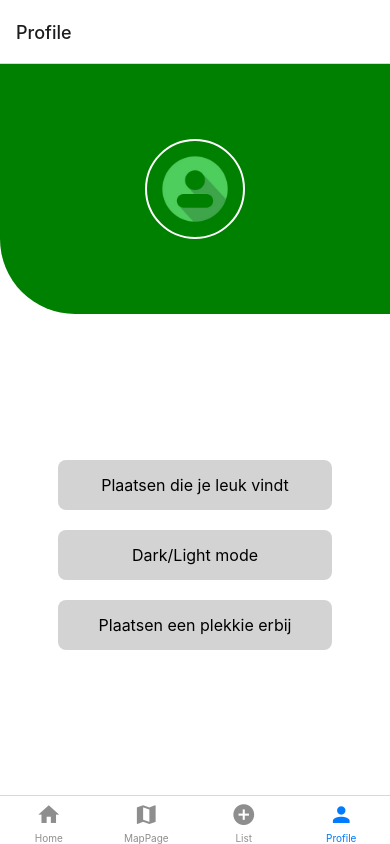
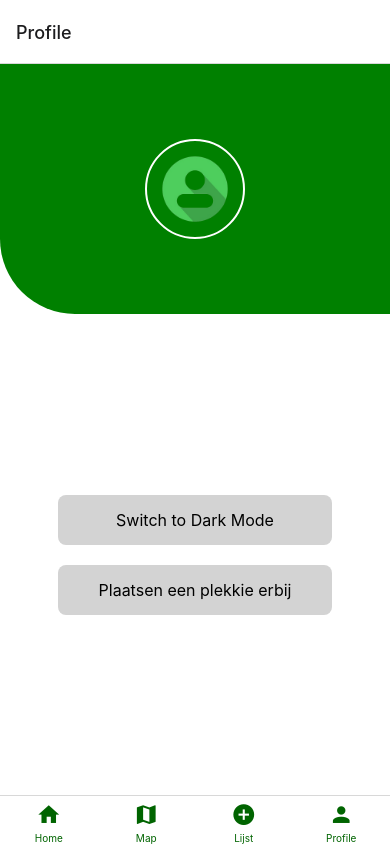
Before and after one commit to furkanzelik/GroenRotterdam, a React Native app: screen /Profile in a window 390 px wide. Built offline with nearby package versions, Linux system fonts and the light colour scheme.

Commit message:
added functions to like, darkmode and filter

```diff
--- a/App.js
+++ b/App.js
@@ -2,71 +2,97 @@
 // if clicked on the map icon, the mapPage is shown.
 // if clicked on the profile icon, the profilePage is shown.
 
-import { StyleSheet, Text, View } from 'react-native';
-import {NavigationContainer} from '@react-navigation/native';
+import {StyleSheet, Text, useColorScheme, View} from 'react-native';
+import {DarkTheme, DefaultTheme, NavigationContainer} from '@react-navigation/native';
 import {createBottomTabNavigator} from "@react-navigation/bottom-tabs";
 import {MaterialCommunityIcons} from '@expo/vector-icons';
 import startPage from './components/pages/startPage';
-import mapPage from './components/pages/mapPage';
-import profilePage from './components/pages/profilePage';
 import listPage from './components/pages/listPage';
-import React from "react";
+import React, {useEffect, useState} from "react";
 import MapStack from "./components/mapNavigator/mapNavigation";
+import AsyncStorage from "@react-native-async-storage/async-storage";
+import ProfilePage from "./components/pages/profilePage";
+import {ThemeContext, darkMode} from "./components/context/ThemeContext";
 
 
 const Tab = createBottomTabNavigator();
 
 
-// navigation container did as the documentation said.
+
+
+// navigation container zoals de documentatie van react-navigation aangeeft
     export default function App() {
+
+        const [isDarkTheme, setIsDarkTheme] = useState(false);
+
+        useEffect(() => {
+            const loadTheme = async () => {
+                const theme = await AsyncStorage.getItem('theme');
+                setIsDarkTheme(theme === 'dark');
+            }
+            loadTheme();
+        }, []);
+
+        const toggleDarkmode = async () => {
+            const newTheme = !isDarkTheme ? 'light' : 'dark';
+            setIsDarkTheme(!isDarkTheme);
+            await AsyncStorage.setItem('theme', newTheme);
+        }
+
         return (
-        <NavigationContainer
+            <ThemeContext.Provider value={{ isDarkTheme, toggleDarkmode }}>
+                <NavigationContainer theme={isDarkTheme ? darkMode : DefaultTheme}>
+                    <Tab.Navigator
                         initialRouteName="Start"
                         screenOptions={{
                             tabBarActiveTintColor: 'darkgreen',
                             tabBarInactiveTintColor: 'darkgreen',
                         }}>
-            <Tab.Navigator >
                         <Tab.Screen
                             name="Start"
                             component={startPage}
                             options={{
                                 headerShown: false,
-                        tabBarLabel:"Home",
-                        tabBarIcon: ({color, size}) => (
-                            <MaterialCommunityIcons name="home" color={color} size={size}/>
+                                tabBarLabel: "Home",
+                                tabBarIcon: ({ color, size }) => (
+                                    <MaterialCommunityIcons name="home" color={isDarkTheme ? '#000' : 'darkgreen'} size={size} />
                                 ),
-                    }}/>
+                            }}
+                        />
                         <Tab.Screen
                             name="Map"
                             component={MapStack}
                             options={{
                                 headerShown: false,
-                        tabBarLabel: "MapPage",
+                                tabBarLabel: "Map",
                                 tabBarIcon: ({ color, size }) => (
-                            <MaterialCommunityIcons name="map" color={color} size={size} />
+                                    <MaterialCommunityIcons name="map" color={isDarkTheme ? '#000' : 'darkgreen'} size={size} />
                                 ),
-                    }} />
+                            }}
+                        />
                         <Tab.Screen
                             name="List of green Places"
                             component={listPage}
                             options={{
-                        tabBarLabel: "List",
+                                tabBarLabel: "Lijst",
                                 tabBarIcon: ({ color, size }) => (
-                            <MaterialCommunityIcons name="plus-circle" color={color} size={size} />
+                                    <MaterialCommunityIcons name="plus-circle" color={isDarkTheme ? '#000' : 'darkgreen'} size={size} />
                                 ),
-                    }} />
+                            }}
+                        />
                         <Tab.Screen
                             name="Profile"
-                    component={profilePage}
                             options={{
                                 tabBarLabel: "Profile",
                                 tabBarIcon: ({ color, size }) => (
-                            <MaterialCommunityIcons name="account" color={color} size={size} />
+                                    <MaterialCommunityIcons name="account" color={isDarkTheme ? '#000' : 'darkgreen'} size={size} />
                                 ),
-                    }} />
+                            }}>
+                            {(props) => <ProfilePage {...props} />}
+                        </Tab.Screen>
                     </Tab.Navigator>
                 </NavigationContainer>
+            </ThemeContext.Provider>
         );
     }
 
--- /dev/null
+++ b/components/context/ThemeContext.js
@@ -0,0 +1,16 @@
+import {createContext} from "react";
+import {DefaultTheme, DarkTheme} from "@react-navigation/native";
+
+const darkMode = {
+    ...DarkTheme,
+    colors: {
+        ...DarkTheme.colors,
+        background: 'black',
+        card: 'black',
+        text: 'white',
+        border: 'white',
+    },
+};
+// context voor het thema van de app
+
+export const ThemeContext = createContext({dark: darkMode, light: DefaultTheme});
--- a/components/mapNavigator/mapNavigation.js
+++ b/components/mapNavigator/mapNavigation.js
@@ -9,7 +9,7 @@ function MapStack() {
     return (
         <Stack.Navigator initialRouteName="Map">
             <Stack.Screen
-                name="Map"
+                name="map"
                 component={MapPage}
                 options={{ headerShown: false }}
             />
--- a/components/pages/infoPlace.js
+++ b/components/pages/infoPlace.js
@@ -1,12 +1,42 @@
 import React from "react";
-import {Text} from "react-native";
+import { Text, View, Image, StyleSheet, ScrollView } from "react-native";
+import {ThemeContext} from "../context/ThemeContext";
 
-function InfoPlace() {
+function InfoPlace({ route }) {
+    const { placeTitle, placeLongDescription, placeImage } = route.params; // alle parameters die vanaf de mappage callouts worden meegegeven
+    const {isDarkTheme, toggleDarkmode} = React.useContext(ThemeContext);
+
     return (
-
-            <Text>Info place</Text>
-
+        <View style={[styles.container, {backgroundColor: isDarkTheme ? '#333' : '#fff'}]}>
+            <Image style={styles.image} source={{ uri: placeImage }} />
+            <Text style={[styles.title, {color: isDarkTheme ? '#fff' : '#333'}]}>{placeTitle}</Text>
+            <Text style={[styles.description, {color: isDarkTheme ? '#fff' : '#333'}]}>{placeLongDescription}</Text>
+        </View>
     );
 }
 
+const styles = StyleSheet.create({
+    container: {
+        flex: 1,
+        backgroundColor: '#fff',
+    },
+    title: {
+        fontSize: 32,
+        fontWeight: 'bold',
+        marginVertical: 10,
+        textAlign: 'center',
+    },
+    description: {
+        fontSize: 20,
+        marginTop: '15%',
+        textAlign: 'center',
+    },
+    image: {
+        width: '100%',
+        height: '40%',
+        resizeMode: 'cover',
+        marginBottom: 20,
+    },
+});
+
 export default InfoPlace;
--- a/components/pages/listPage.js
+++ b/components/pages/listPage.js
@@ -1,15 +1,21 @@
-import React, { useEffect, useState } from 'react';
-import { Text, View, StyleSheet, FlatList, Pressable, Image, StatusBar, TouchableOpacity,Button } from 'react-native';
+import React, {useEffect, useState, useContext} from 'react';
+import {Text, View, StyleSheet, FlatList, Pressable, Image, StatusBar, TouchableOpacity, Button} from 'react-native';
 import AsyncStorage from '@react-native-async-storage/async-storage';
 import Icon from 'react-native-vector-icons/FontAwesome';
+import Search from '../../components/searchbar/searchBar';
+import {ThemeContext} from '../context/ThemeContext';
 
-import Search from '../../components/searchbar/searchBar';
+const ListPage = ({navigation}) => {
 
-const ListPage = ({ navigation }) => {
+    // usestates globaal aangemaakt om de code netter te houden
+
     const [greenPlaceData, setGreenPlaceData] = useState([]);
     const [favorites, setFavorites] = useState({});
+    const [showFavoritesOnly, setShowFavoritesOnly] = useState(false);
+    const {isDarkTheme, toggleDarkmode} = useContext(ThemeContext);
 
     useEffect(() => {
+        // fetch data van de groene plaatsen via github "een online server"
         const fetchData = async () => {
             try {
                 const response = await fetch("https://raw.githubusercontent.com/furkanzelik/GroenRotterdam/master/greenPlaceData.json");
@@ -21,6 +27,7 @@ const ListPage = ({ navigation }) => {
         };
 
         const loadFavorites = async () => {
+            // laad de favorieten van de gebruiker
             try {
                 const storedFavorites = await AsyncStorage.getItem('favorites');
                 if (storedFavorites !== null) {
@@ -35,7 +42,7 @@ const ListPage = ({ navigation }) => {
         loadFavorites();
     }, []);
 
-    const toggleFavorite = async (item) => {
+    const toggleFavorite = async (item) => { // functie om favorieten toe te voegen of te verwijderen
         const newFavorites = {
             ...favorites,
             [item.title]: !favorites[item.title]
@@ -50,24 +57,35 @@ const ListPage = ({ navigation }) => {
 
     const isFavorite = (item) => favorites[item.title];
 
+    const filteredData = showFavoritesOnly ? greenPlaceData.filter(isFavorite) : greenPlaceData; // filter de data op favorieten
+
     return (
-        <View style={styles.container}>
-            <Search />
+        <View style={[styles.container, {backgroundColor: isDarkTheme ? '#333' : '#fff'}]}>
+            {/*<Search />*/}
+            <Button
+                // de favoriten filter button
+                title={showFavoritesOnly ? 'Toon alle plaatsen' : 'Toon alleen favorieten'}
+                onPress={() => setShowFavoritesOnly(!showFavoritesOnly)}
+            />
             <FlatList
                 style={styles.flatList}
-                data={greenPlaceData}
+                data={filteredData}
                 horizontal={false}
                 numColumns={2}
                 keyExtractor={(item, index) => index.toString()}
-                renderItem={({ item }) => (
-                    <View style={styles.items}>
+                renderItem={({item}) => (
+                    <View style={[styles.items, {backgroundColor: isDarkTheme ? '#444' : '#fff'}]}>
                         <Pressable onPress={() => console.log(item.title)}>
-                            <Text style={styles.itemTitle}>{item.title}</Text>
-                            <Image style={styles.itemImage} source={{ uri: item.image }} />
+                            <Text style={[styles.itemTitle, {color: isDarkTheme ? '#fff' : '#000'}]}>{item.title}</Text>
+                            <Image style={styles.itemImage} source={{uri: item.image}}/>
                             <View style={styles.buttonDirection}>
-                                <Button title={"Meer info"} onPress={() => navigation.navigate('infoPlace')} />
+                                <Button title="Meer info" onPress={() => navigation.navigate('infoPlace', {
+                                    placeTitle: item.title,
+                                    placeDescription: item.longDescription
+                                })}/>
                                 <TouchableOpacity onPress={() => toggleFavorite(item)}>
-                                    <Icon style={styles.heart} name="heart" size={24} color={isFavorite(item) ? 'red' : 'grey'} />
+                                    <Icon style={styles.heart} name="heart" size={24}
+                                          color={isFavorite(item) ? 'red' : 'grey'}/>
                                 </TouchableOpacity>
                             </View>
                         </Pressable>
@@ -83,15 +101,13 @@ const styles = StyleSheet.create({
         flex: 1,
         marginTop: StatusBar.currentHeight || 0,
     },
-
     flatList: {
         marginTop: "15%",
     },
-
     items: {
         padding: 20,
         width: 150,
-        height: 200,
+        height: 220,
         marginVertical: 5,
         marginHorizontal: 5,
         alignSelf: 'center',
@@ -99,13 +115,11 @@ const styles = StyleSheet.create({
         borderTopWidth: 1,
         borderRadius: 25,
     },
-
     itemTitle: {
         fontSize: 18,
         textAlign: 'center',
         marginBottom: 5,
     },
-
     itemImage: {
         width: 150,
         height: 135,
@@ -117,11 +131,11 @@ const styles = StyleSheet.create({
         justifyContent: 'space-between',
         marginHorizontal: 10,
     },
-
     heart: {
         marginVertical: 4,
         marginHorizontal: 2,
     },
+
 });
 
 export default ListPage;
--- a/components/pages/mapPage.js
+++ b/components/pages/mapPage.js
@@ -1,18 +1,20 @@
-import React, { useEffect, useState, useRef } from 'react';
+import React, {useEffect, useState, useRef} from 'react';
 import {Text, View, Image, TouchableOpacity, SafeAreaView, Button} from 'react-native';
 import MapView, {Callout, Marker} from 'react-native-maps';
 import * as Location from 'expo-location';
 import Search from '../../components/searchbar/searchBar';
 import greenPlaceData from '../../greenPlaceData.json';
+import {ThemeContext} from "../context/ThemeContext";
 
 const MapPage = ({navigation}) => {
     const [location, setLocation] = useState(null);
     const [errorMsg, setErrorMsg] = useState(null);
     const userPlace = useRef(null);
+    const {isDarkTheme, toggleDarkmode} = React.useContext(ThemeContext);
 
     useEffect(() => {
         (async () => {
-            let { status } = await Location.requestForegroundPermissionsAsync();
+            let {status} = await Location.requestForegroundPermissionsAsync();
             if (status !== 'granted') {
                 setErrorMsg('Permission to access location was denied');
                 return;
@@ -41,10 +43,13 @@ const MapPage = ({navigation}) => {
         }
     }
 
+
     return (
-        <SafeAreaView style={styles.container}>
-            <View style={styles.searchbar}><Search /></View>
-            <MapView  // kaart van Rotterdam
+        // Kaart van Rotterdam
+
+        <SafeAreaView style={[styles.container, {backgroundColor: isDarkTheme ? '#333' : '#fff'}]}>
+            <View style={styles.searchbar}><Search/></View>
+            <MapView
                 ref={userPlace}
                 style={styles.map}
                 initialRegion={{
@@ -52,8 +57,7 @@ const MapPage = ({navigation}) => {
                     longitude: 4.47917,
                     latitudeDelta: 0.0922,
                     longitudeDelta: 0.0421,
-                }}
-            >
+                }}>
                 {/*// stuurt naar de locatie van de gebruiker*/}
                 {location && (
                     <Marker
@@ -68,19 +72,23 @@ const MapPage = ({navigation}) => {
 
                 {greenPlaceData.green_places.map((place, index) => (
                     <Marker
+                        //markers voor de groene plekken
                         key={index}
-                        coordinate={{ latitude: place.latitude, longitude: place.longitude }}
+                        coordinate={{latitude: place.latitude, longitude: place.longitude}}
                         title={place.title}
-                        description={place.description}
-                    >
-                        <Image source={require('../../assets/pin.png')} style={styles.pin} />
-                        <Callout >
-                            <View style={styles.calloutView} >
+                        description={place.description}>
+                        <Image source={require('../../assets/pin.png')} style={styles.pin}/>
+                        <Callout>
+                            <View style={styles.calloutView}>
                                 <Text style={styles.calloutTitle}>{place.title}</Text>
                                 <Text style={styles.calloutDescription}>{place.description}</Text>
                                 <View style={styles.calloutFlex}>
-                                <Image source={{uri: place.image}} style={styles.calloutImage} />
-                                    <Button title="Meer info" onPress={() => navigation.navigate('infoPlace')} />
+                                    <Image source={{uri: place.image}} style={styles.calloutImage}/>
+                                    <Button title="Meer info" onPress={() => navigation.navigate('infoPlace', {
+                                        placeTitle: place.title,
+                                        placeImage: place.image,
+                                        placeLongDescription: place.longDescription,
+                                    })}/>
                                 </View>
                             </View>
                         </Callout>
@@ -89,7 +97,7 @@ const MapPage = ({navigation}) => {
             </MapView>
             {/*stuurt naar de locatie van de gebruiker */}
             <TouchableOpacity onPress={userLocation}>
-                <Image source={require('../../assets/locations.png')} style={styles.locationPin} />
+                <Image source={require('../../assets/locations.png')} style={styles.locationPin}/>
             </TouchableOpacity>
         </SafeAreaView>
     );
--- a/components/pages/profilePage.js
+++ b/components/pages/profilePage.js
@@ -1,25 +1,27 @@
 import React from 'react';
 import {Text, View, StyleSheet, TouchableOpacity, Image} from 'react-native';
 import profileDefault from '../../assets/userDefault.png';
+import {ThemeContext} from '../context/ThemeContext';
 
 const ProfilePage = () => {
+    const {isDarkTheme, toggleDarkmode} = React.useContext(ThemeContext);
     return (
-        <View style={styles.page}>
-            <View style={styles.header}>
+        <View style={[styles.page, {backgroundColor: isDarkTheme ? '#333' : '#fff'}]}>
+            <View style={[styles.header, {backgroundColor: isDarkTheme ? '#444' : '#008000'}]}>
                 <Image
                     style={styles.profileImage}
                     source={profileDefault}
                 />
             </View>
             <View style={styles.container}>
-                <TouchableOpacity style={styles.button}>
-                    <Text style={styles.buttonText}>Plaatsen die je leuk vindt</Text>
+                <TouchableOpacity style={styles.button} onPress={toggleDarkmode}>
+                    <Text style={[styles.buttonText, {color: isDarkTheme ? '#fff' : '#000'}]}>
+                        {isDarkTheme ? 'Switch to Light Mode' : 'Switch to Dark Mode'}
+                    </Text>
                 </TouchableOpacity>
                 <TouchableOpacity style={styles.button}>
-                    <Text style={styles.buttonText}>Dark/Light mode</Text>
-                </TouchableOpacity>
-                <TouchableOpacity style={styles.button}>
-                    <Text style={styles.buttonText}>Plaatsen een plekkie erbij</Text>
+                    <Text style={[styles.buttonText, {color: isDarkTheme ? '#fff' : '#000'}]}>Plaatsen een plekkie
+                        erbij</Text>
                 </TouchableOpacity>
             </View>
         </View>
--- a/components/pages/startPage.js
+++ b/components/pages/startPage.js
@@ -3,7 +3,6 @@ import {
     Text,
     View,
     ImageBackground,
-    Button,
     StyleSheet,
     TouchableOpacity
 } from 'react-native';
@@ -23,7 +22,7 @@ const StartPage = ({navigation}) => {
                 </View>
                 <TouchableOpacity
                     style={styles.button}
-                    onPress={() => navigation.navigate('Map') }
+                    onPress={() => navigation.navigate('Map') } // navigate to map page
                 >
                     <Text style={styles.buttonText}>Laten we Beginnen !</Text>
                 </TouchableOpacity>
--- a/package.json
+++ b/package.json
@@ -23,6 +23,7 @@
     "react-native": "0.74.1",
     "react-native-elements": "^3.4.3",
     "react-native-maps": "1.14.0",
+    "react-native-theme-switch-animation": "^0.6.0",
     "react-native-vector-icons": "^10.1.0"
   },
   "devDependencies": {
```
Also changed, not shown: 1 other file (tests, documents, lock files or other folders). Lines whose indentation alone changed are shown as unchanged.
